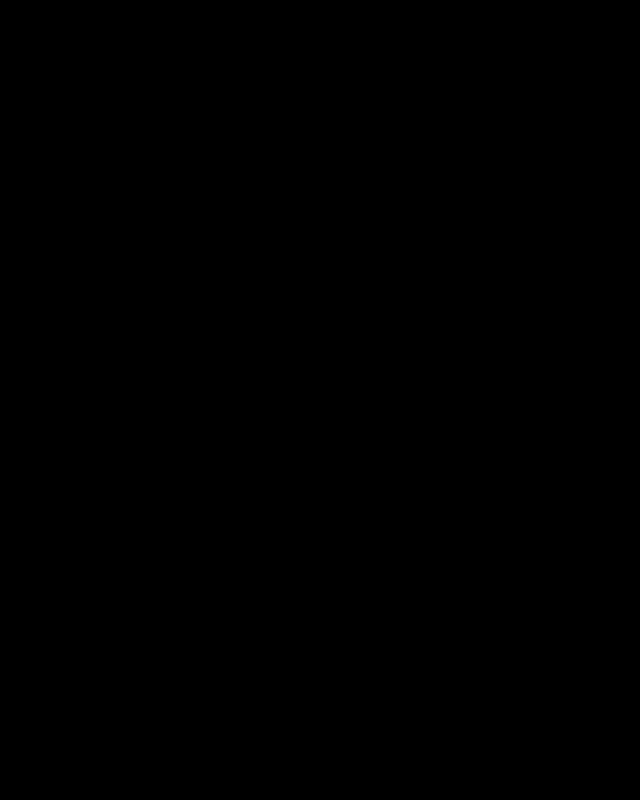
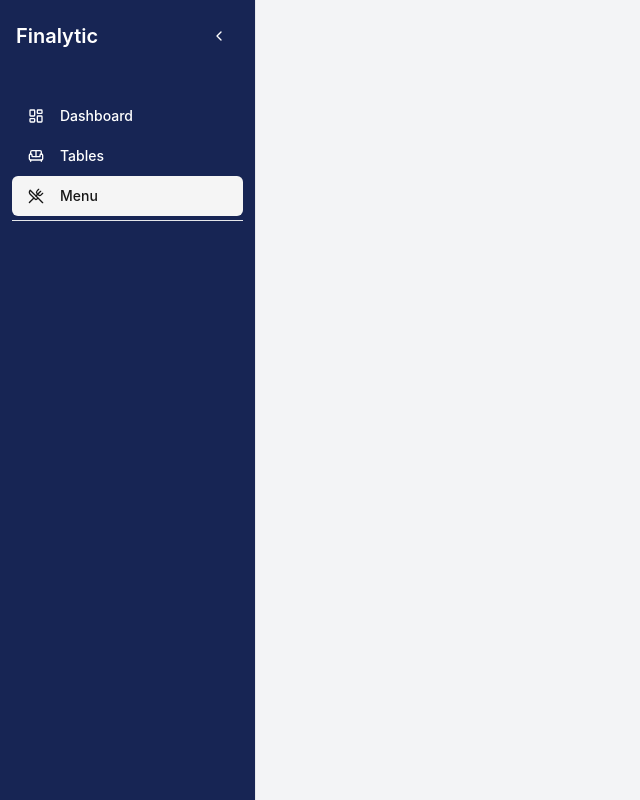
Before and after one commit to Alvinferdeveloper/restaurant-management-frontend, a React (Vite) app: page /Admin/Menu in a window 1280 px wide. Before the commit this address had no page. Shown: the whole page, without its empty margins (0-640 px from the left). Built offline with nearby package versions, Linux system fonts and the light colour scheme.

Commit message:
refactor: using components instead provider of react-router-dom

```diff
--- a/src/components/admin/layout.tsx
+++ b/src/components/admin/layout.tsx
@@ -1,26 +1,40 @@
 import {
     LayoutDashboard,
-    DollarSign,
-    CalendarDays,
-    Building2,
-    Plug,
-    GitBranch,
-    Monitor,
+    Sofa,
+    UtensilsCrossed,
     ChevronRight,
     ChevronLeft
 } from "lucide-react"
 import { cn } from "@/lib/utils"
 import { Button } from "@/components/ui/button"
-import { useState } from "react";
+import React, {  useState } from "react";
 import { ScrollArea } from "../ui/scroll-area";
-import { Outlet } from "react-router-dom";
+import { Outlet, useLocation } from "react-router-dom";
 import NavItem from "../shared/navItem";
 
+const navItems = [
+    {
+        icon: LayoutDashboard,
+        label: "Dashboard",
+        navTo: "/Admin/Dashboard",
+    },
+    {
+        icon: Sofa,
+        label: "Tables",
+        navTo: "/Admin/Tables"
+    },
+    {
+        icon: UtensilsCrossed,
+        label: "Menu",
+        navTo: "/Admin/Menu"
+    },
 
+]
 
-export default function AdminLayout() {
+export const AdminLayout = React.memo(() => {
+    {
         const [collapsed, setCollapsed] = useState(false)
-    const [selected, setSelected] = useState("Payments")
+        const location = useLocation();
         return (
             <div className="flex h-screen overflow-hidden">
                 <aside className={cn(
@@ -42,13 +56,14 @@
                         <div className="space-y-4 py-4">
                             <div className="px-3 py-2">
                                 <div className="space-y-1">
-                                <NavItem icon={LayoutDashboard} label="Dashboard" collapsed={collapsed} selected={selected} onClick={() => setSelected("Dashboard")} navTo="Dashboard" />
-                                <NavItem icon={DollarSign} label="Payments" collapsed={collapsed} selected={selected} onClick={() => setSelected("Payments")}  navTo="Payments"/>
-                                <NavItem icon={CalendarDays} label="Bookings" collapsed={collapsed} selected={selected} onClick={() => setSelected("Bookings")} navTo="Bookings"/>
-                                <NavItem icon={Building2} label="Units" collapsed={collapsed} selected={selected} onClick={() => setSelected("Units")} navTo="Units" />
-                                <NavItem icon={Plug} label="Connections" collapsed={collapsed} selected={selected} onClick={() => setSelected("Connections")} badge="2"  navTo="Connections"/>
-                                <NavItem icon={GitBranch} label="Workflow" collapsed={collapsed} selected={selected} onClick={() => setSelected("Workflow")} navTo="Workflow" />
-                                <NavItem icon={Monitor} label="Owner Portal" collapsed={collapsed} selected={selected} onClick={() => setSelected("Owner Portal")} navTo="Monitor" />
+                                    {
+                                        navItems.map(item => (
+                                            <NavItem icon={item.icon} label={item.label} collapsed={collapsed} pathName={location.pathname}  navTo={item.navTo} />
+                                        ))
+                                    }
+
+                                    <hr />
+
                                 </div>
                             </div>
                         </div>
@@ -56,9 +71,10 @@
                 </aside>
                 <main className="flex-1 overflow-x-hidden overflow-y-auto bg-gray-100">
                     <div className="container mx-auto px-6 py-8">
-                    <Outlet/>
+                        <Outlet />
                     </div>
                 </main>
             </div>
         )
     }
+})
--- a/src/components/shared/navItem.tsx
+++ b/src/components/shared/navItem.tsx
@@ -6,19 +6,17 @@
     icon: React.ElementType
     label: string
     collapsed: boolean
-    selected: string
-    onClick: () => void
+    pathName: string
     badge?: string
     navTo: string,
   }
 
-export default function NavItem({ icon: Icon, label, collapsed, selected, onClick, badge, navTo }: NavItemProps) {
+export default function NavItem({ icon: Icon, label, collapsed, pathName, badge, navTo }: NavItemProps) {
     return (
       <Link to={navTo}>
       <Button
-        variant={selected === label ? "secondary" : "ghost"}
-        className={cn("w-full justify-start", collapsed ? "px-2" : "px-4")}
-        onClick={onClick}
+        variant={pathName.includes(label) ? "secondary" : "ghost"}
+        className={cn("w-full justify-start hover:opacity-8", collapsed ? "px-2" : "px-4")}
       >
         <Icon className={cn("h-4 w-4", collapsed ? "mr-0" : "mr-2")} />
         {!collapsed && <span>{label}</span>}
--- a/src/main.tsx
+++ b/src/main.tsx
@@ -11,7 +11,7 @@
 import { ApolloClient, InMemoryCache, ApolloProvider} from '@apollo/client';
 import AdminTables from './pages/admin/tables';
 import { Toaster } from 'sonner';
-import AdminLayout from './components/admin/layout';
+import { AdminLayout} from './components/admin/layout';
 
 const client = new ApolloClient({
     uri: 'http://localhost:3000/',
@@ -26,8 +26,10 @@
     <Router>
       <Routes>
         {/* Envolvemos las rutas con el Layout */}
-        <Route path="/" element={<AdminLayout />}>
-          <Route index element={<AdminTables/>} />
+        <Route path="/Admin" element={<AdminLayout />}>
+          <Route index path='Dashboard' element={<></>} />
+          <Route path='Tables' element={<AdminTables/>} />
+          <Route path='Menu' element={<></>} />
         </Route>
         <Route path='/login' element={<Login/>}/>
         <Route path='/register' element={<Register/>}/>
```
Lines whose indentation alone changed are shown as unchanged.
